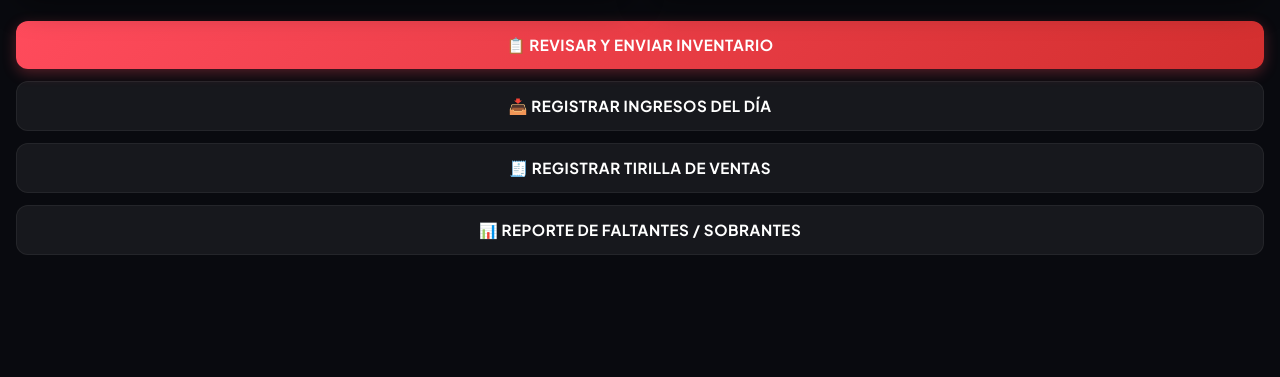
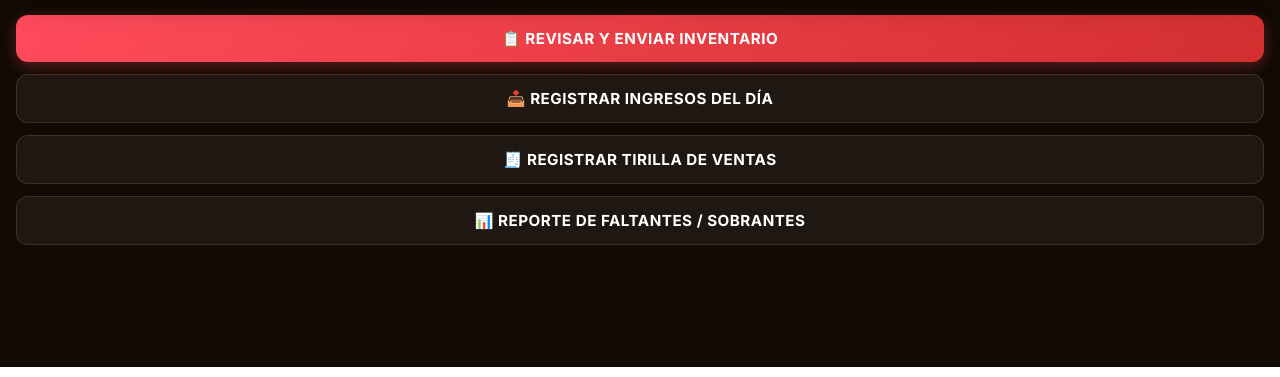
Before and after one commit to jcdondeelgordo-bit/MenuDigital, a plain HTML site: page inventario.html in a window 1280 px wide. Shown: the part 571-948 px from the top of the page. Drawn offline with Linux system fonts and the light colour scheme.

Commit message:
style: llevar inventario.html a la identidad visual dorada via variables CSS (antes usaba paleta fria propia)

```diff
--- a/inventario.html
+++ b/inventario.html
@@ -6,30 +6,30 @@
   <meta name="viewport" content="width=device-width, initial-scale=1.0, maximum-scale=1.0, user-scalable=no">
   <title>Inventario · Donde el Gordo</title>
 
-  <!-- Google Fonts: Plus Jakarta Sans for premium typography -->
+  <!-- Google Fonts: Inter, Poppins for golden identity -->
   <link rel="preconnect" href="https://fonts.googleapis.com">
   <link rel="preconnect" href="https://fonts.gstatic.com" crossorigin>
-  <link href="https://fonts.googleapis.com/css2?family=Plus+Jakarta+Sans:wght@300;400;500;600;700;800&display=swap" rel="stylesheet">
+  <link href="https://fonts.googleapis.com/css2?family=Inter:wght@400;500;600;700&family=Poppins:wght@700;800&display=swap" rel="stylesheet">
 
   <style>
     :root {
-      --bg: #090a0f;
-      --card-bg: rgba(255, 255, 255, 0.03);
-      --card-border: rgba(255, 255, 255, 0.06);
-      --card-border-focus: rgba(255, 255, 255, 0.15);
-      --text: #f3f4f6;
-      --text-muted: #9ca3af;
-      --primary: #ff4b5c;
-      --primary-glow: rgba(255, 75, 92, 0.15);
+      --bg: radial-gradient(1200px 800px at 20% -10%, #241407 0%, #170d06 55%, #120a04 100%);
+      --card-bg: rgba(255, 255, 255, 0.04);
+      --card-border: rgba(202, 161, 83, 0.18);
+      --card-border-focus: rgba(202, 161, 83, 0.4);
+      --text: #f3e6d0;
+      --text-muted: #b6a180;
+      --primary: #e0a53f;
+      --primary-glow: rgba(224, 165, 63, 0.18);
 
       /* Colors per Area */
-      --pizza: #ff4b5c;
-      --cocina: #ffa000;
-      --parrilla: #ff7600;
-      --nevera: #00d2ff;
-      --ingresos: #10b981;
-      --ventas: #a855f7;
-      --reporte: #f59e0b;
+      --pizza: #7a5323;
+      --cocina: #a9642f;
+      --parrilla: #5c3a1e;
+      --nevera: #4a3319;
+      --ingresos: #caa153;
+      --ventas: #6b4a2a;
+      --reporte: #8a2a48;
 
       --shadow: 0 8px 32px 0 rgba(0, 0, 0, 0.4);
       --transition: all 0.25s cubic-bezier(0.4, 0, 0.2, 1);
@@ -43,9 +43,9 @@
     }
 
     body {
-      background-color: var(--bg);
+      background: var(--bg);
       color: var(--text);
-      font-family: 'Plus Jakarta Sans', sans-serif;
+      font-family: 'Inter', sans-serif;
       min-height: 100vh;
       overflow-x: hidden;
       padding-bottom: 90px; /* space for bottom nav */
@@ -102,7 +102,8 @@
       font-weight: 800;
       letter-spacing: -0.5px;
       text-transform: uppercase;
-      background: linear-gradient(135deg, #fff 30%, #ff4b5c 100%);
+      font-family: 'Poppins', sans-serif;
+      background: linear-gradient(135deg, #f3e6d0 30%, #e0a53f 100%);
       -webkit-background-clip: text;
       -webkit-text-fill-color: transparent;
     }
@@ -635,7 +636,7 @@
       border-left: 3px solid transparent;
     }
     .reporte-row.falto { border-left-color: #ef4444; }
-    .reporte-row.sobro { border-left-color: #10b981; }
+    .reporte-row.sobro { border-left-color: var(--ingresos); }
     .reporte-row.bien { border-left-color: rgba(255,255,255,0.15); }
     .reporte-row.sinconteo { border-left-color: rgba(255,255,255,0.15); opacity: 0.6; }
     .reporte-nombre {
@@ -654,7 +655,7 @@
       white-space: nowrap;
     }
     .reporte-diferencia.falto { color: #ef4444; }
-    .reporte-diferencia.sobro { color: #10b981; }
+    .reporte-diferencia.sobro { color: var(--ingresos); }
     .reporte-diferencia.bien { color: var(--text-muted); }
     .toggle-detalle {
       text-align: center;
```
